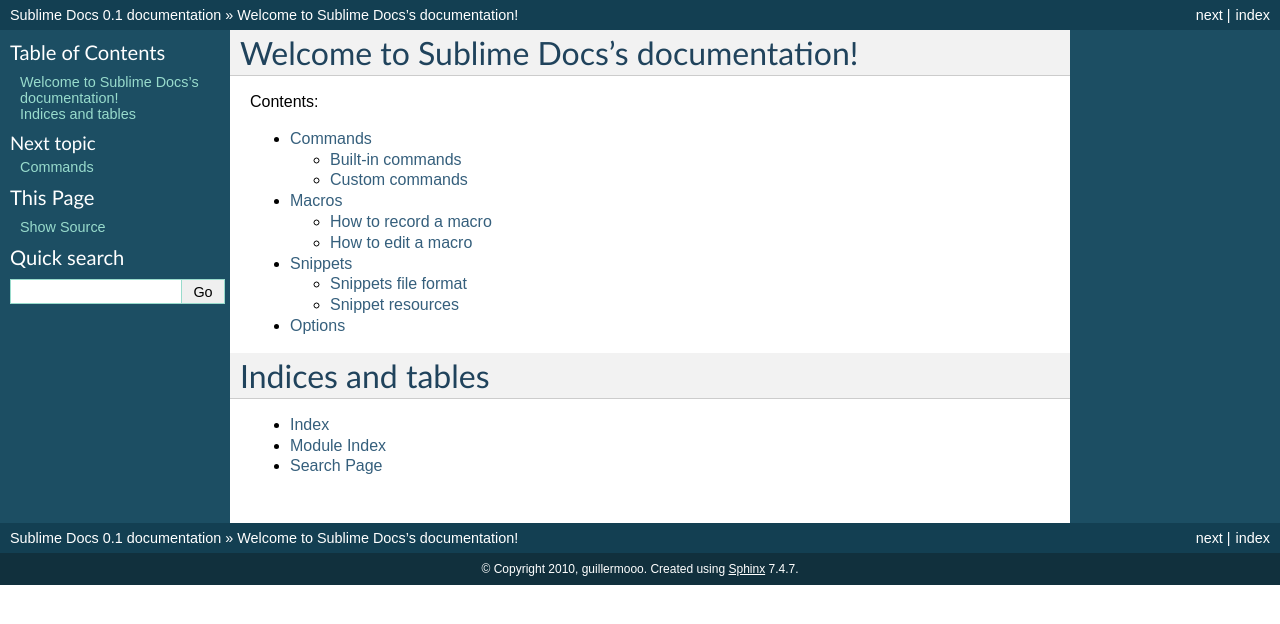
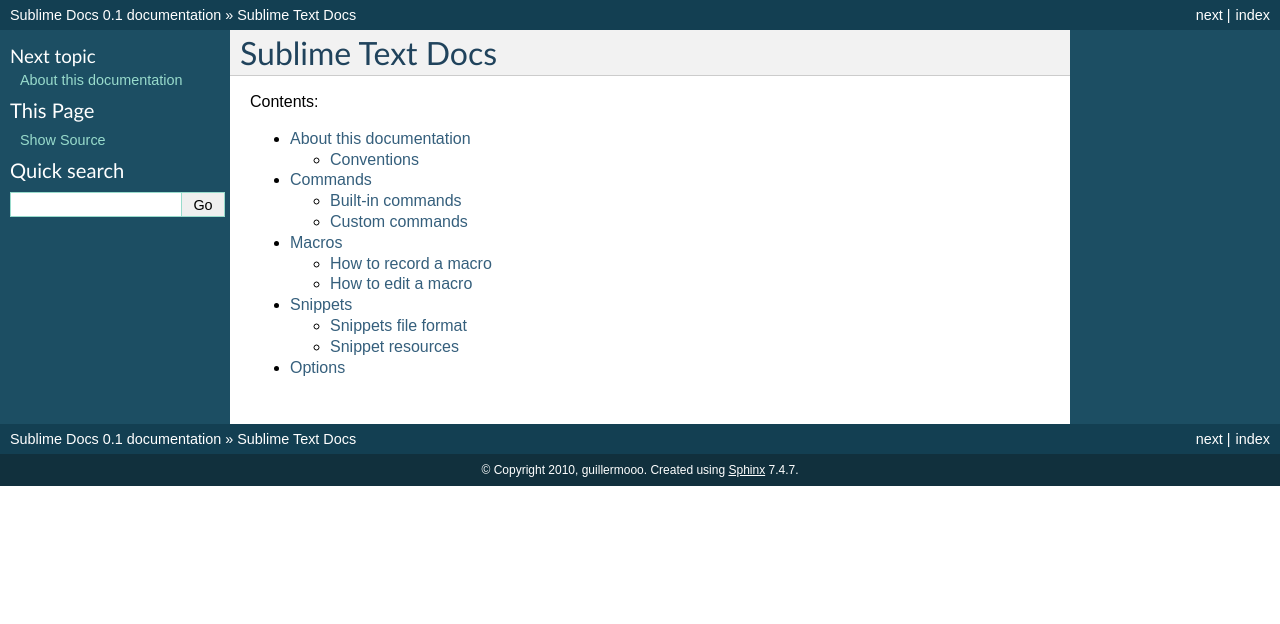
Before and after one commit to guillermooo/sublime-undocs, a Sphinx documentation site: the page built from source/index.rst, in a window 1280 px wide. Shown: the top 624 px of the page. Built offline with Sphinx 7.4.7, drawn with Linux system fonts in a browser that asks for light colours.

Commit message:
Edited, added files.

```diff
--- a/source/index.rst
+++ b/source/index.rst
@@ -3,23 +3,23 @@
    You can adapt this file completely to your liking, but it should at least
    contain the root `toctree` directive.
 
-Welcome to Sublime Docs's documentation!
-========================================
+Sublime Text Docs
+=================
 
 Contents:
 
 .. toctree::
    :maxdepth: 2
 
-
+   conventions
    commands
    macros
    snippets
    options
 
-Indices and tables
-==================
-
-* :ref:`genindex`
-* :ref:`modindex`
-* :ref:`search`
+.. Indices and tables
+.. ==================
+..
+.. * :ref:`genindex`
+.. * :ref:`modindex`
+.. * :ref:`search`
```
Also changed, not shown: source/conventions.rst (added, +12 -0 lines), source/macros.rst (+6 -6 lines).
